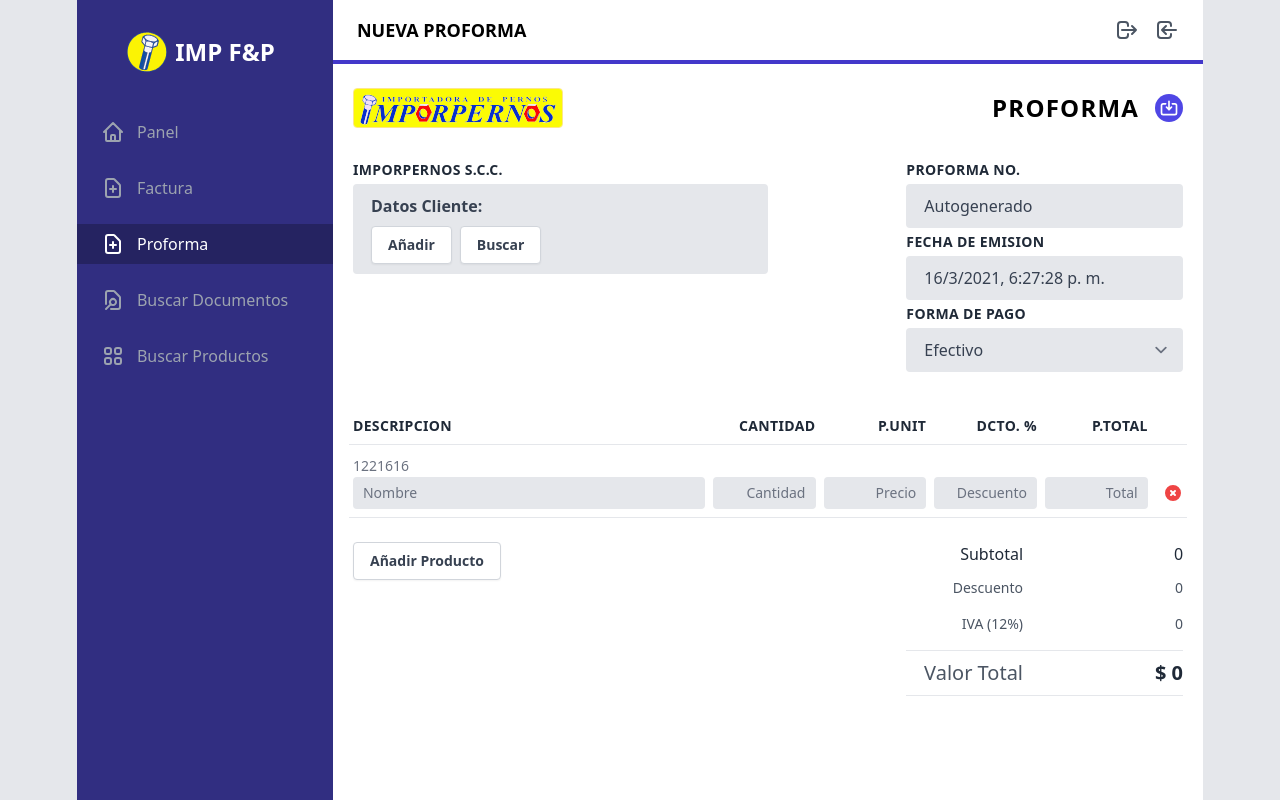
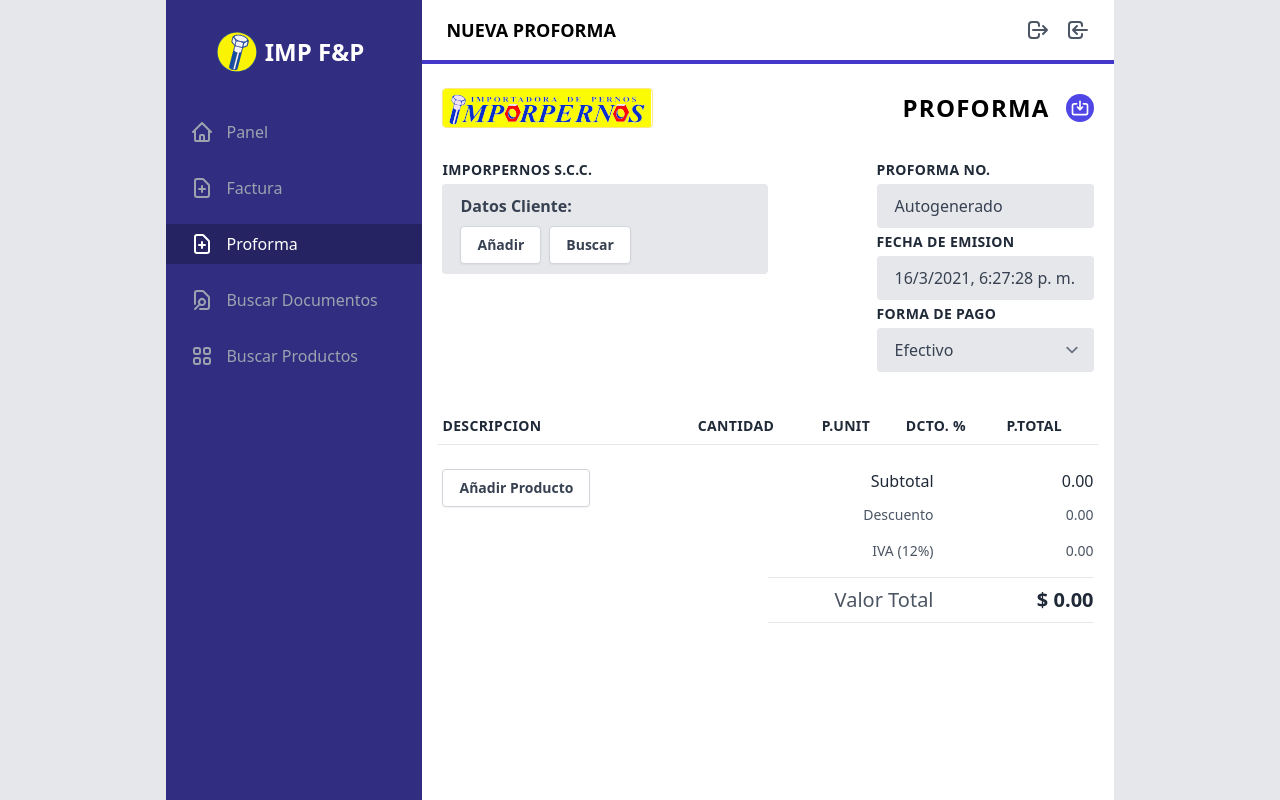
Before and after one commit to luvagu/imp-invoicing-node-react, a React (Create React App) app in the folder client/: page /nueva-proforma in a window 1280 px wide. Built offline with nearby package versions, Linux system fonts and the light colour scheme; what @react-pdf/renderer would draw is missing.

Commit message:
products can be added to the proforma invoice and totals are calculated dynamically

```diff
--- a/client/src/components/ProductSearchModal.jsx
+++ b/client/src/components/ProductSearchModal.jsx
@@ -49,6 +49,7 @@
 
 	const handleSelectedProduct = (index) => {
 		console.log(searchResults[index])
+		handleAddProduct(searchResults[index])
 		setSearchTerm(null)
 		setSearchResults([])
 		handleClose()
--- a/client/src/pages/ProformaInvoice.jsx
+++ b/client/src/pages/ProformaInvoice.jsx
@@ -28,8 +28,93 @@
         setModalVersion('')
     }
 
+    const formatProductPrice = (price) => parseFloat(price).toFixed(4)
+
+    const formatTotals = (price) => parseFloat(price).toFixed(2)
+
+    const calculateProductTotal = (price, quantity, discountRate) => {
+        const priceNumber = parseFloat(price)
+        const quantityNumber = parseFloat(quantity)
+        const discountRateNumber = parseFloat(discountRate)
+
+        const discountAmount = priceNumber && quantityNumber && discountRateNumber ? ((priceNumber * quantityNumber) * discountRateNumber) / 100 : 0
+
+        const productTotal = priceNumber && quantityNumber ? (priceNumber * quantityNumber) - discountAmount : 0
+
+        return productTotal.toFixed(2)
+    }
+
+    const handleAddProduct = (product) => {
+        const productToAdd = {
+            id: product.id,
+            name: product.name,
+            quantity: '1',
+            price: formatProductPrice(product.price),
+            discountRate: '0',
+            total: formatTotals(product.price)
+        }
+
+        const productsList = [ ...docData.productsList, productToAdd ]
+        setDocData({ ...docData, productsList })
+    }
+
+    const handleRemoveProduct = (productIdx) => {
+        const productsList = docData.productsList.filter((product, idx) => idx !== productIdx)
+        setDocData({ ...docData, productsList })
+    }
+
+    const handleChangeProduct = (idx, keyName, value) => {
+		const productsList = docData.productsList.map((product, i) => {
+			if (i === idx) {
+				const newProduct = { ...product }
+
+				if (keyName === 'name') {
+					newProduct[keyName] = value
+				} else {
+					if (
+						value[value.length - 1] === '.' ||
+						(value[value.length - 1] === '0' && value.includes('.'))
+					) {
+						newProduct[keyName] = value
+					} else {
+						const n = parseFloat(value)
+
+						newProduct[keyName] = (n ? n : 0).toString()
+					}
+				}
+
+				// Calculate product total
+                newProduct.total = calculateProductTotal(newProduct.price, newProduct.quantity, newProduct.discountRate)
+
+				return newProduct
+			}
+
+			return { ...product }
+		})
+
+		setDocData({ ...docData, productsList })
+	}
+
+    useEffect(() => {
+        // if (!docData.productsList.length) return
+
+        const subTotal = docData.productsList.reduce((acc, { total }) => acc += parseFloat(total), 0)
+		const docSubtotal = formatTotals(subTotal)
+
+        const discountTotal = docData.productsList.reduce((acc, { quantity, price, discountRate }) => acc += ((parseFloat(price) * parseFloat(quantity)) * parseFloat(discountRate)) / 100, 0)
+        const docDiscount = formatTotals(discountTotal)
+
+        const taxAmount = subTotal * (parseFloat(docData.docTaxRate) / 100)
+        const docTaxAmount = formatTotals(taxAmount)
+
+        const docTotal = formatTotals(subTotal + taxAmount)
+
+        setDocData({ ...docData, docSubtotal, docDiscount, docTaxAmount, docTotal })
+
+    }, [docData.productsList])
+
     return (
-        <div className="container mx-auto px-5 py-6">
+        <div className="container mx-auto px-5 py-6 md:min-w-full">
 
             {/* Page header and save/print buttons */}
             <div className="flex justify-between mb-8">
@@ -93,19 +178,6 @@
                 </div>
             </div>
 
-
-            {/* <div className="flex flex-wrap w-full mb-8">
-                <label className="text-gray-800 block mb-1 font-bold text-sm uppercase w-full tracking-wide">Datos Cliente:</label>
-
-                <div className="flex flex-wrap w-full justify-between">
-                    <input className="mb-1 bg-gray-200 appearance-none border-2 border-gray-200 rounded w-full md:w-1/4 py-2 px-4 text-gray-700 leading-tight focus:outline-none focus:bg-white focus:border-blue-500" type="text" placeholder="RUC / CI / Pasaporte" />
-                    <input className="mb-1 bg-gray-200 appearance-none border-2 border-gray-200 rounded w-full md:w-1/3 py-2 px-4 text-gray-700 leading-tight focus:outline-none focus:bg-white focus:border-blue-500" type="text" placeholder="Telefono" />
-                    <input className="mb-1 bg-gray-200 appearance-none border-2 border-gray-200 rounded w-full md:w-1/3 py-2 px-4 text-gray-700 leading-tight focus:outline-none focus:bg-white focus:border-blue-500" type="text" placeholder="Correo" />
-                    <input className="mb-1 bg-gray-200 appearance-none border-2 border-gray-200 rounded w-full md:w-2/5 py-2 px-4 text-gray-700 leading-tight focus:outline-none focus:bg-white focus:border-blue-500" type="text" placeholder="Nombre / Empresa" />
-                    <input className="mb-1 bg-gray-200 appearance-none border-2 border-gray-200 rounded w-full md:w-2/4 py-2 px-4 text-gray-700 leading-tight focus:outline-none focus:bg-white focus:border-blue-500" type="text" placeholder="Direccion" />
-                </div>
-            </div> */}
-
             {/* Products list header */}
             <div className="flex items-start -mx-1 py-2 border-b">
                 <div className="px-1 w-1/2">
@@ -132,41 +204,47 @@
             </div>
 
             {/* Products list */}
-            <div className="flex items-end -mx-1 py-2 border-b">
+            {docData.productsList && docData.productsList.length > 0 && docData.productsList.map((product, idx) => (
+                <div key={idx} className="flex items-end -mx-1 py-2 border-b">
                     <div className="px-1 w-1/2">
-                    <span className="font-medium text-sm text-gray-500">1221616</span>
+                        <span className="font-medium text-sm text-gray-500">{product.id}</span>
                         {/* <p className="text-gray-800 truncate">sdfsdf 4465ds4fs df5464df sdfasd sdafds sdafsd</p> */}
-                    <input className="bg-gray-200 appearance-none border-2 border-gray-200 rounded w-full py-1 px-2 text-sm text-gray-700 focus:outline-none focus:bg-white focus:border-blue-500" type="text" placeholder="Nombre" />
+                        <input className="bg-gray-200 appearance-none border-2 border-gray-200 rounded w-full py-1 px-2 text-sm text-gray-700 focus:outline-none focus:bg-white focus:border-blue-500" type="text" value={product.name} placeholder="Nombre" onChange={(e) => handleChangeProduct(idx, 'name', e.target.value)} />
                     </div>
 
                     <div className="px-1 w-32">
                         {/* <p className="text-gray-800">50</p> */}
-                    <input className="bg-gray-200 appearance-none border-2 border-gray-200 rounded w-full py-1 px-2 text-right text-sm text-gray-700 focus:outline-none focus:bg-white focus:border-blue-500" type="text" placeholder="Cantidad" />
+                        <input className="bg-gray-200 appearance-none border-2 border-gray-200 rounded w-full py-1 px-2 text-right text-sm text-gray-700 focus:outline-none focus:bg-white focus:border-blue-500" type="text" value={product.quantity} placeholder="Cantidad" onChange={(e) => handleChangeProduct(idx, 'quantity', e.target.value)} />
                     </div>
 
                     <div className="px-1 w-32">
                         {/* <p className="text-gray-800">1.85</p> */}
-                    <input className="bg-gray-200 appearance-none border-2 border-gray-200 rounded w-full py-1 px-2 text-right text-sm text-gray-700 focus:outline-none focus:bg-white focus:border-blue-500" type="text" placeholder="Precio" />
+                        <input className="bg-gray-200 appearance-none border-2 border-gray-200 rounded w-full py-1 px-2 text-right text-sm text-gray-700 focus:outline-none focus:bg-white focus:border-blue-500" type="text" value={product.price} placeholder="Precio" onChange={(e) => handleChangeProduct(idx, 'price', e.target.value)} />
                     </div>
 
                     <div className="px-1 w-32">
                         {/* <p className="text-gray-800">10</p> */}
-                    <input className="bg-gray-200 appearance-none border-2 border-gray-200 rounded w-full py-1 px-2 text-right text-sm text-gray-700 focus:outline-none focus:bg-white focus:border-blue-500" type="text" placeholder="Descuento" />
+                        <input className="bg-gray-200 appearance-none border-2 border-gray-200 rounded w-full py-1 px-2 text-right text-sm text-gray-700 focus:outline-none focus:bg-white focus:border-blue-500" type="text" value={product.discountRate} placeholder="Descuento" onChange={(e) => handleChangeProduct(idx, 'discountRate', e.target.value)} />
                     </div>
 
                     <div className="px-1 w-32 text-right">
                         {/* <p className="text-gray-800">60.25</p> */}
-                    <input className="bg-gray-200 appearance-none border-2 border-gray-200 rounded w-full py-1 px-2 text-right text-sm text-gray-700 focus:outline-none focus:bg-white focus:border-blue-500" type="text" placeholder="Total" disabled />
+                        <input className="bg-gray-200 appearance-none border-2 border-gray-200 rounded w-full py-1 px-2 text-right text-sm text-gray-700 focus:outline-none focus:bg-white focus:border-blue-500 placeholder-gray-900" type="text" placeholder={product.total} disabled />
                     </div>
 
                     <div className="px-1 w-10 text-right">
-                    <button className="text-red-500 hover:text-red-600 text-sm">
+                        <button
+                            onClick={() => handleRemoveProduct(idx)}
+                            className="text-red-500 hover:text-red-600 text-sm"
+                            type="button"
+                        >
                             <svg className="w-5 h-5" xmlns="http://www.w3.org/2000/svg" viewBox="0 0 20 20" fill="currentColor">
                                 <path fillRule="evenodd" d="M10 18a8 8 0 100-16 8 8 0 000 16zM8.707 7.293a1 1 0 00-1.414 1.414L8.586 10l-1.293 1.293a1 1 0 101.414 1.414L10 11.414l1.293 1.293a1 1 0 001.414-1.414L11.414 10l1.293-1.293a1 1 0 00-1.414-1.414L10 8.586 8.707 7.293z" clipRule="evenodd" />
                             </svg>
                         </button>
                     </div>
                 </div>
+            ))}
 
             {/* Add product button and totals */}
             <div className="flex flex-wrap justify-between mt-6">
@@ -178,7 +256,7 @@
                     </button>
                 </div>
 
-                <div className="w-full md:w-1/2 lg:w-1/3">
+                <div className="w-full md:w-1/2 lg:w-1/2">
                     <div className="flex justify-between mb-3">
                         <div className="text-gray-800 text-right flex-1">Subtotal</div>
                         <div className="text-right w-40">
@@ -194,9 +272,9 @@
                     </div>
 
                     <div className="flex justify-between mb-4">
-                        <div className="text-sm text-gray-600 text-right flex-1">IVA (12%)</div>
+                        <div className="text-sm text-gray-600 text-right flex-1">IVA ({docData.docTaxRate}%)</div>
                         <div className="text-right w-40">
-                            <div className="text-sm text-gray-600">{docData.docTax}</div>
+                            <div className="text-sm text-gray-600">{docData.docTaxAmount}</div>
                         </div>
                     </div>
 
@@ -215,7 +293,7 @@
             <Modal show={showModal}>
                 {modalVersion === 'client-add' && <ClientAddModal handleClose={handleCloseModal} />}
                 {modalVersion === 'client-search' && <ClientSearchModal handleClose={handleCloseModal} />}
-                {modalVersion === 'products' && <ProductSearchModal handleClose={handleCloseModal} />}
+                {modalVersion === 'products' && <ProductSearchModal handleClose={handleCloseModal} handleAddProduct={handleAddProduct} />}
             </Modal>
         </div>
     )
```
Also changed, not shown: client/src/data/initialData.js (+6 -14 lines). Lines whose indentation alone changed are shown as unchanged.
